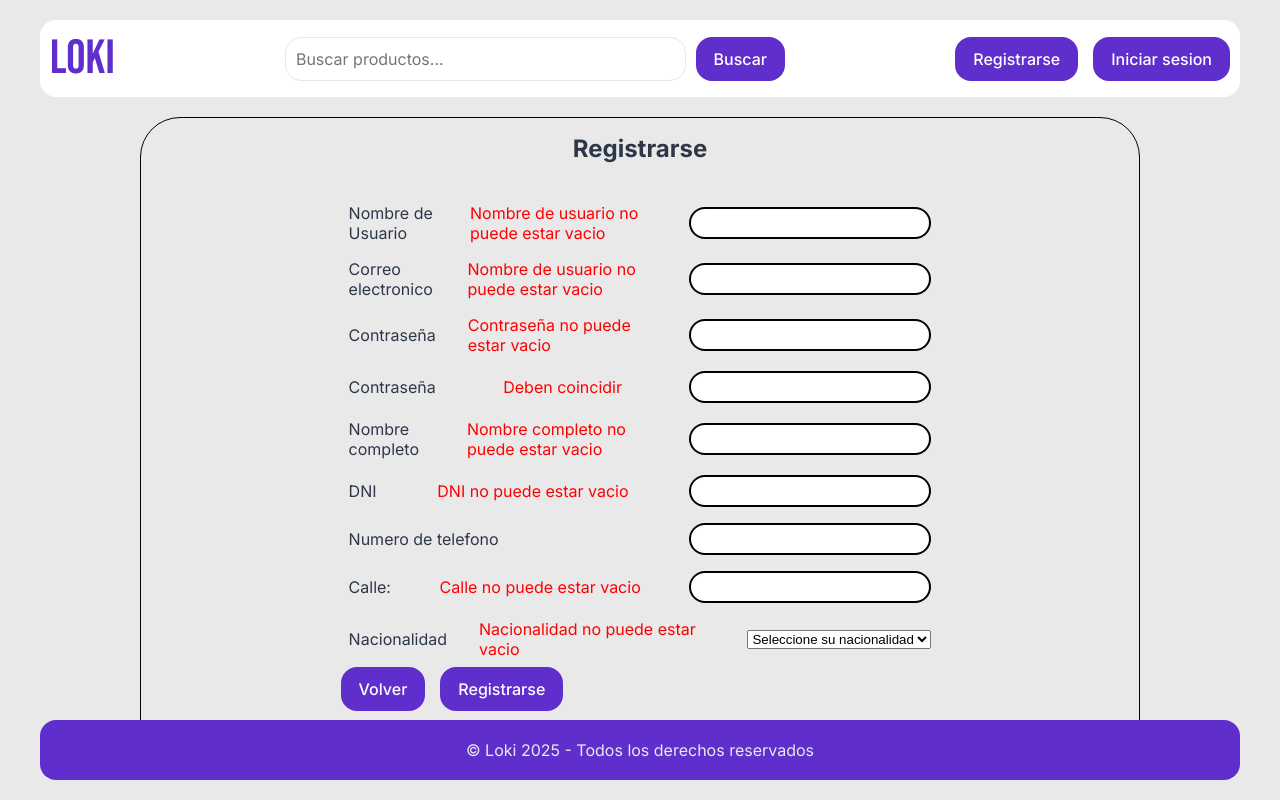
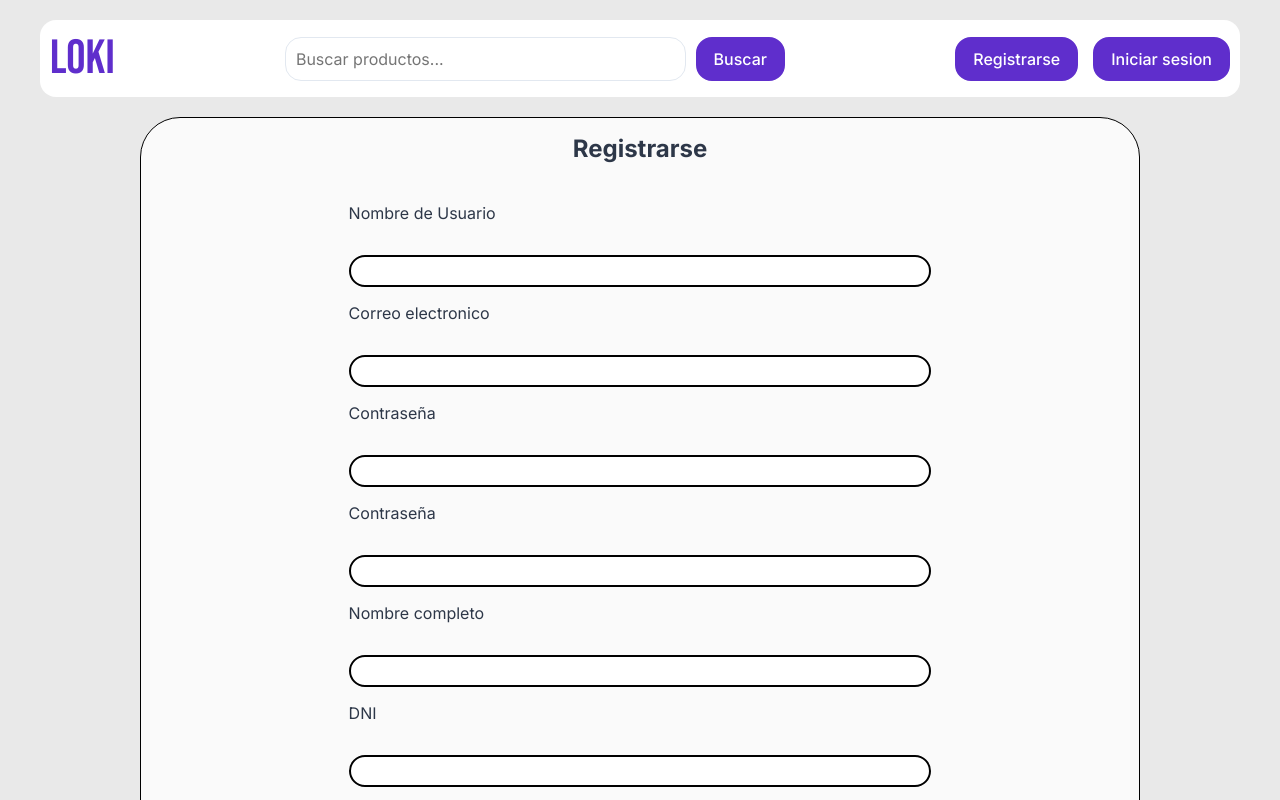
Before and after one commit to diemaidana/loki, an Angular app in the folder frontend/: page /sign-up in a window 1280 px wide. Shown: the top 800 px of the page. Built offline with nearby package versions, Linux system fonts and the light colour scheme.

Commit message:
feature/sign-in-form

```diff
--- a/frontend/src/app/app.html
+++ b/frontend/src/app/app.html
@@ -4,4 +4,4 @@
     <router-outlet></router-outlet>
   </div>
 </main>
-<app-footer></app-footer>
+<!-- <app-footer></app-footer> -->
--- a/frontend/src/app/pages/sign-in/sign-in.html
+++ b/frontend/src/app/pages/sign-in/sign-in.html
@@ -1,10 +1,19 @@
+<div>
+    <h2>Iniciar sesion</h2>
     <form [formGroup]="formSignIn" (ngSubmit)="handleSubmit()">
         <div class="form-field">
             <label for="email">Email: </label>
+            @if (email.invalid && email.touched) {
+                <span class="errorMessageForm">No puede estar vacio</span>
+            }
             <input type="text" name="email" id="email" formControlName="email">
         </div>
         <div class="form-field">
             <label for="password">Contraseña: </label>
+            @if (password.invalid && password.touched) {
+                <span class="errorMessageForm">No puede estar vacio</span>
+            }
             <input type="password" name="password" id="password" formControlName="password">
         </div>
     </form>
+</div>
--- a/frontend/src/app/pages/user-form/user-form.css
+++ b/frontend/src/app/pages/user-form/user-form.css
@@ -7,6 +7,7 @@
     padding-top: 16px;
     padding-bottom: 16px;
     max-width: 1000px;
+    background-color: var(--container-color);
     form{
         width: 60%;
         display: flex;
@@ -16,17 +17,23 @@
             margin: 8px;
             display: flex;
             justify-content:space-between;
+            flex-wrap: wrap;
             align-items: center;
             gap: 4vh;
 
+            select{
+                text-align: center;
+                padding: 4px 4px 4px 0;
+                border: 2px solid black;
+                border-radius: 16px;
+                width: 30%;
+            }
             input{
                 text-align: center;
                 padding: 4px 4px 4px 0;
                 border: 2px solid black;
                 border-radius: 16px;
-            }
-            .errorMessageForm{
-                color: red;
+                width: 100%;
             }
         }
     }
--- a/frontend/src/app/pages/user-form/user-form.html
+++ b/frontend/src/app/pages/user-form/user-form.html
@@ -4,21 +4,21 @@
     <form [formGroup]="formSignUp" (ngSubmit)="handleSubmit()">
         <div class="form-field">
             <label for="username">Nombre de Usuario</label>
-            @if(username.invalid){
+            @if(username.invalid && username.touched){
                 <span class="errorMessageForm">Nombre de usuario no puede estar vacio</span>
             }
             <input type="text" name="username" id="username" formControlName="username">
         </div>
         <div class="form-field">
             <label for="email">Correo electronico</label>
-            @if(email.invalid){
+            @if(email.invalid && email.touched){
                 <span class="errorMessageForm">Nombre de usuario no puede estar vacio</span>
             }
             <input type="email" name="email" id="email" formControlName="email">
         </div>
         <div class="form-field">
             <label for="password">Contraseña</label>
-            @if(password.invalid){
+            @if(password.invalid && password.touched){
                 <span class="errorMessageForm">Contraseña no puede estar vacio</span>
             }
             <input type="password" name="password" id="password"
@@ -26,21 +26,21 @@
         </div>
         <div class="form-field">
             <label for="repassword">Contraseña</label>
-            @if(repassword.invalid){
+            @if(repassword.invalid && repassword.touched){
                 <span class="errorMessageForm">Deben coincidir</span>
             }
             <input type="password" name="repassword" id="repassword" formControlName="repassword">
         </div>
         <div class="form-field">
             <label for="fullName">Nombre completo</label>
-            @if(fullName.invalid){
+            @if(fullName.invalid && fullName.touched){
                 <span class="errorMessageForm">Nombre completo no puede estar vacio</span>
             }
             <input type="text" name="fullName" id="fullName" formControlName="fullName">
         </div>
         <div class="form-field">
             <label for="DNI">DNI</label>
-            @if(DNI.invalid){
+            @if(DNI.invalid && DNI.touched){
                 <span class="errorMessageForm">DNI no puede estar vacio</span>
             }
             <input type="text" name="DNI" id="DNI" formControlName="DNI">
@@ -51,14 +51,14 @@
         </div>
         <div class="form-field">
             <label for="address">Calle: </label>
-            @if(address.invalid){
+            @if(address.invalid && address.touched){
                 <span class="errorMessageForm">Calle no puede estar vacio</span>
             }
             <input type="text" name="address" id="address" formControlName="address">
         </div>
         <div class="form-field">
             <label for="nationality">Nacionalidad</label>
-            @if(nationality.invalid){
+            @if(nationality.invalid && nationality.touched){
                 <span class="errorMessageForm">Nacionalidad no puede estar vacio</span>
             }
             <select name="nationality" id="nationality" formControlName="nationality">
@@ -68,7 +68,7 @@
                 }
             </select>
         </div>
-        <div class="action-btns">
+        <div class="action-btns btn-margin">
             <button (click)="navigateTo()" class="btn btn-primary">Volver</button>
             <button type="submit" class="btn btn-primary">Registrarse</button>
         </div>
--- a/frontend/src/app/pages/user-form/user-form.ts
+++ b/frontend/src/app/pages/user-form/user-form.ts
@@ -65,6 +65,10 @@ export class UserForm {
     return this.formSignUp.controls.nationality;
   }
 
+  get touched(){
+    return this.formSignUp.touched;
+  }
+
   private passwordsMatchValidator = (group: import('@angular/forms').AbstractControl) => {
     const pwd = group.get('password')?.value;
     const repwd = group.get('repassword')?.value;
--- a/frontend/src/styles.css
+++ b/frontend/src/styles.css
@@ -127,5 +127,15 @@ li {
 
 .action-btns {
     display: flex;
+    justify-content: center;
+    align-items: center;
     gap: 15px;
 }
+
+.btn-margin{
+  margin-top: 32px;
+}
+
+.errorMessageForm{
+    color: red;
+}
```
Lines whose indentation alone changed are shown as unchanged.
